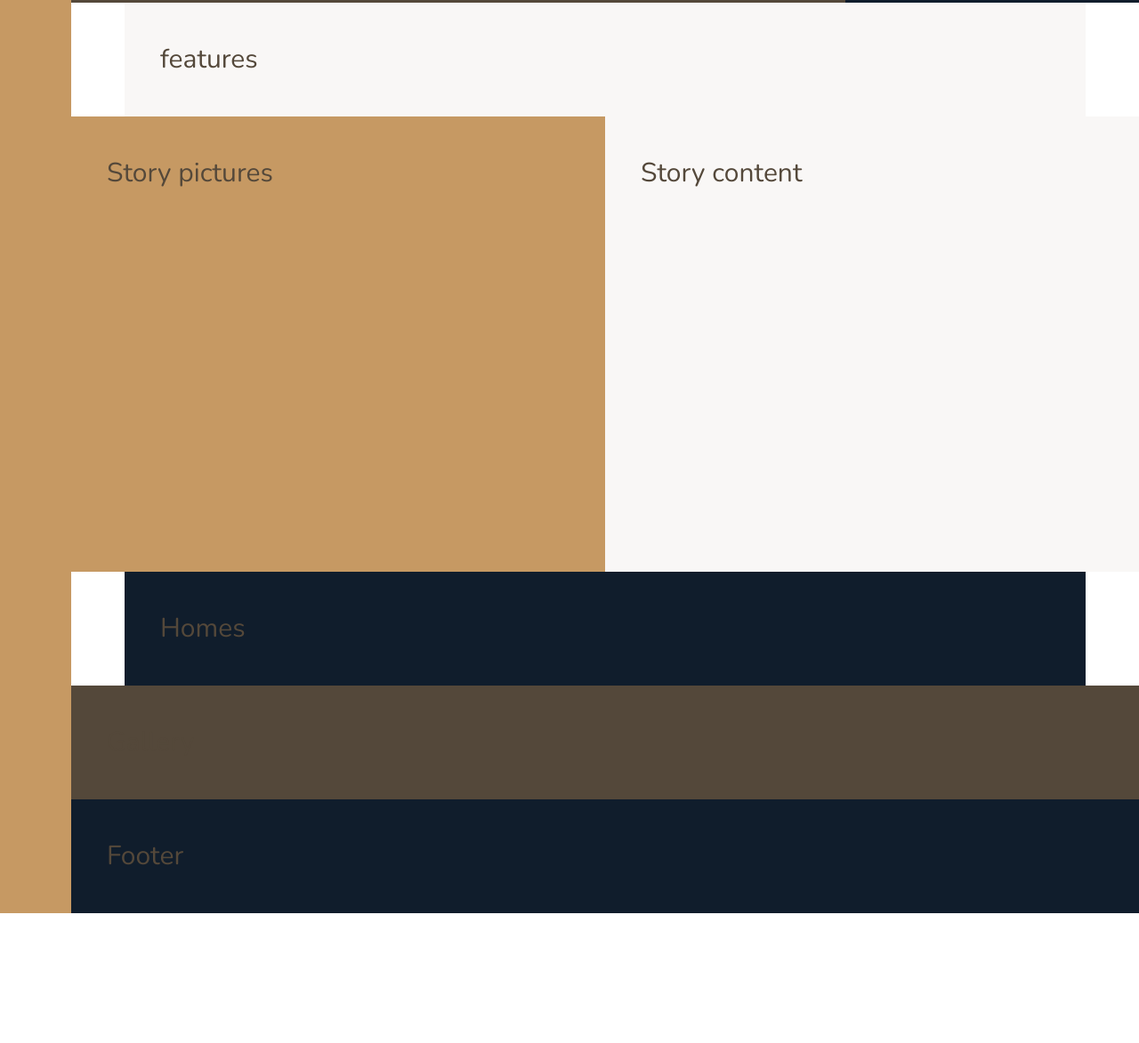
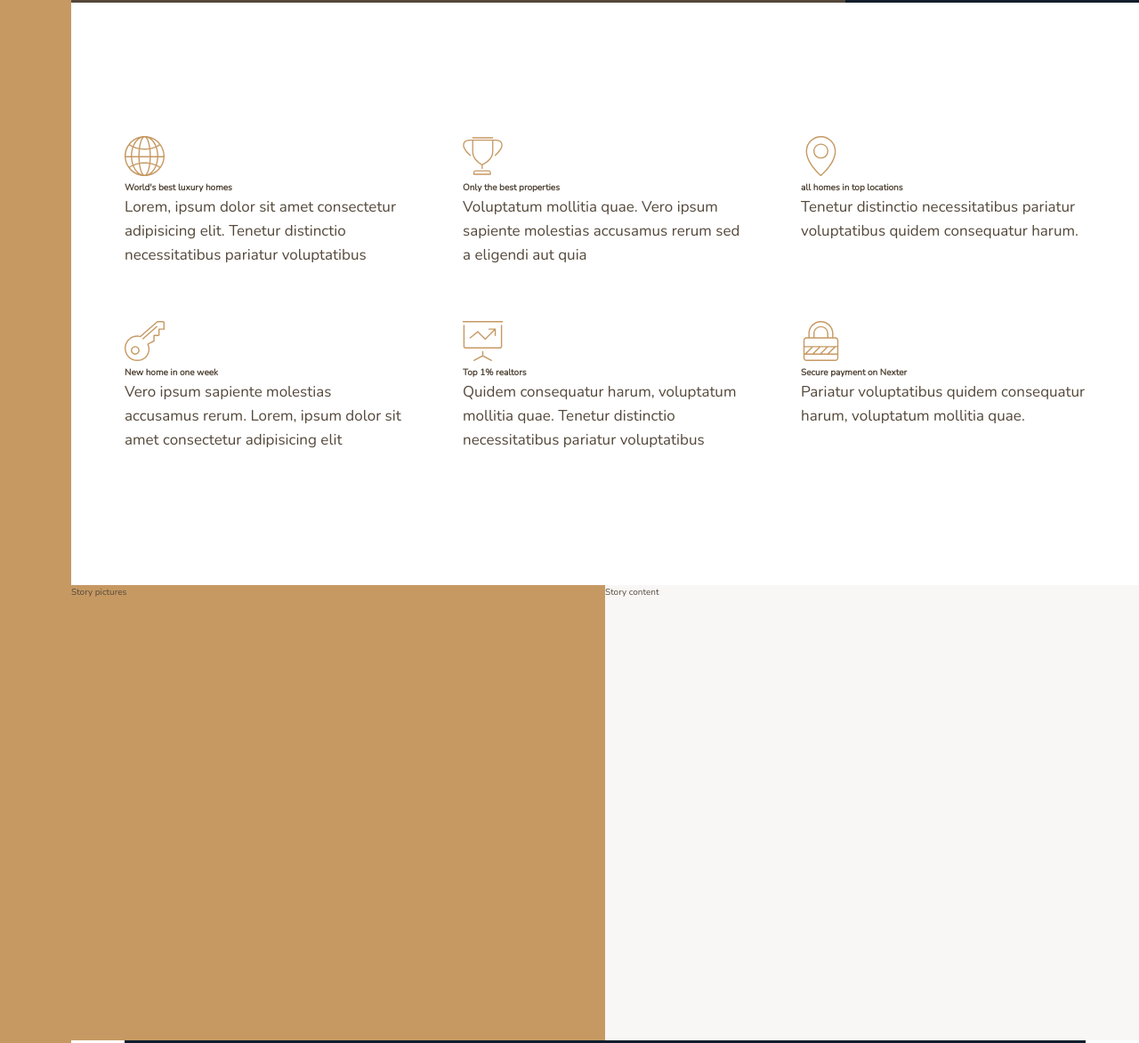
Before and after one commit to adamsJS23/nexter, a website: page index.html in a window 1280 px wide. Shown: the part 637-1810 px from the top of the page at 89% size. Before the commit the page ends 1664 px from the top, so only its background shows below. Drawn offline with nearby package versions, Linux system fonts and the light colour scheme.

Commit message:
building feature section

```diff
--- a/index.html
+++ b/index.html
@@ -1,51 +1,92 @@
 <!DOCTYPE html>
 <html lang="en">
-    <head>
-        <meta charset="UTF-8">
-        <meta name="viewport" content="width=device-width, initial-scale=1.0">
-        <meta http-equiv="X-UA-Compatible" content="ie=edge">
+  <head>
+    <meta charset="UTF-8" />
+    <meta name="viewport" content="width=device-width, initial-scale=1.0" />
+    <meta http-equiv="X-UA-Compatible" content="ie=edge" />
 
-        <link href="https://fonts.googleapis.com/css?family=Josefin+Sans:300,400,400i|Nunito:300,300i" rel="stylesheet">
-        <link rel="stylesheet" href="css/style.css">
-        <link rel="shortcut icon" type="image/png" href="img/favicon.png">
+    <link
+      href="https://fonts.googleapis.com/css?family=Josefin+Sans:300,400,400i|Nunito:300,300i"
+      rel="stylesheet"
+    />
+    <link rel="stylesheet" href="css/style.css" />
+    <link rel="shortcut icon" type="image/png" href="img/favicon.png" />
 
-        <title>nexter &mdash; your home, your freedom</title>
-    </head>
-    <body class="container">
-        <div class="sidebar">
-            side bar
-        </div>
+    <title>nexter &mdash; your home, your freedom</title>
+  </head>
+  <body class="container">
+    <div class="sidebar">side bar</div>
 
-        <div class="header">
-            haeder
-        </div>
+    <div class="header">haeder</div>
 
-        <div class="realtors">
-            Top 3 realtors
-        </div>
+    <div class="realtors">Top 3 realtors</div>
 
-        <section class="features">
-            features
-        </section>
+    <section class="features">
+      <div class="feature">
+        <svg class="feature__icon">
+          <use xlink:href="img/sprite.svg#icon-global"></use>
+        </svg>
+        <h4 class="heading-4">World's best luxury homes</h4>
+        <p class="feature__text">
+            Lorem, ipsum dolor sit amet consectetur adipisicing elit. Tenetur distinctio necessitatibus pariatur voluptatibus
+        </p>
+      </div>
+      <div class="feature">
+        <svg class="feature__icon">
+          <use xlink:href="img/sprite.svg#icon-trophy"></use>
+        </svg>
+        <h4 class="heading-4">Only the best properties</h4>
+        <p class="feature__text">
+            Voluptatum mollitia quae. Vero ipsum sapiente molestias accusamus rerum sed a eligendi aut quia
+        </p>
+      </div>
+      <div class="feature">
+        <svg class="feature__icon">
+          <use xlink:href="img/sprite.svg#icon-map-pin"></use>
+        </svg>
+        <h4 class="heading-4">all homes in top locations</h4>
+        <p class="feature__text">
+           Tenetur distinctio necessitatibus pariatur voluptatibus quidem consequatur harum.
+        </p>
+      </div>
+      <div class="feature">
+        <svg class="feature__icon">
+          <use xlink:href="img/sprite.svg#icon-key"></use>
+        </svg>
+        <h4 class="heading-4">New home in one week</h4>
+        <p class="feature__text">
+          Vero ipsum sapiente molestias accusamus rerum. Lorem, ipsum dolor sit amet consectetur adipisicing elit
+        </p>
+      </div>
+      <div class="feature">
+        <svg class="feature__icon">
+          <use xlink:href="img/sprite.svg#icon-presentation"></use>
+        </svg>
+        <h4 class="heading-4">Top 1% realtors</h4>
+        <p class="feature__text">
+           Quidem consequatur harum, voluptatum mollitia quae. Tenetur distinctio necessitatibus pariatur voluptatibus
+        </p>
+      </div>
+      <div class="feature">
+        <svg class="feature__icon">
+          <use xlink:href="img/sprite.svg#icon-lock"></use>
+        </svg>
+        <h4 class="heading-4">Secure payment on Nexter</h4>
+        <p class="feature__text">
+         Pariatur voluptatibus quidem consequatur harum, voluptatum mollitia quae.
+        </p>
+      </div>
 
-        <div class="story__pictures">
-            Story pictures
-        </div>
+    </section>
 
-        <div class="story__content">
-            Story content
-        </div>
+    <div class="story__pictures">Story pictures</div>
 
-        <section class="homes">
-            Homes
-        </section>
+    <div class="story__content">Story content</div>
 
-        <section class="gallery">
-            Gallery
-        </section>
+    <section class="homes">Homes</section>
 
-        <footer class="footer">
-            Footer
-        </footer>
-    </body>
+    <section class="gallery">Gallery</section>
+
+    <footer class="footer">Footer</footer>
+  </body>
 </html>
--- a/sass/_base.scss
+++ b/sass/_base.scss
@@ -42,8 +42,4 @@ body {
       [col-start] minmax(min-content, 14rem) [col-end]
     ) [center-end]minmax(6rem,1fr)[full-end];
 
-    &>*{
-      font-size: 3rem;
-      padding: 40px;
-    }
 }
--- a/sass/_features.scss
+++ b/sass/_features.scss
@@ -1,4 +1,22 @@
 .features{
-  background-color: $color-grey-light-1;
+  // background-color: $color-grey-light-1;
   grid-column: center-start/center-end;
+  display: grid;
+  grid-template-columns: repeat(3,1fr);
+
+  margin: 15rem 0;
+  grid-gap:6rem;
 }
+
+.feature{
+
+  &__icon{
+    fill:$color-primary;
+    width: 4.5rem;
+    height: 4.5rem;
+  }
+
+  &__text{
+    font-size:1.7rem;
+  }
+}
```
Also changed, not shown: css/style.css.
